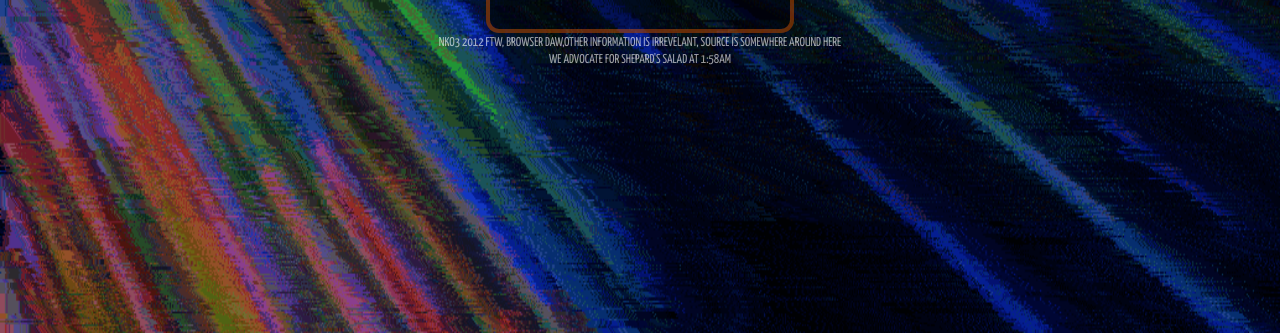
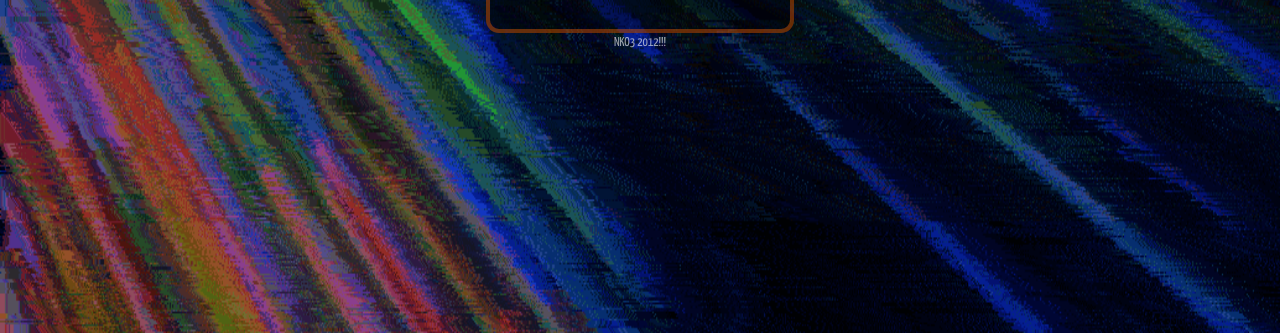
Before and after one commit to nko3/plumbers, a website: page static/index.html in a window 1280 px wide. Shown: the part 467-800 px from the top of the page. Drawn offline with Linux system fonts and the light colour scheme; a web font is replaced by a local one.

Commit message:
removed extra text

```diff
--- a/static/index.html
+++ b/static/index.html
@@ -222,8 +222,7 @@
 
 <section id="footer">
 	<span class="fade">
-		<p>NKO3 2012 FTW, BROWSER DAW,OTHER INFORMATION IS IRREVELANT, SOURCE IS SOMEWHERE AROUND HERE</p>
-		<p>WE ADVOCATE FOR SHEPARD'S SALAD AT 1:58AM</p>
+		<p>NKO3 2012!!!</p>
 	</span>
 </section>
 
```
